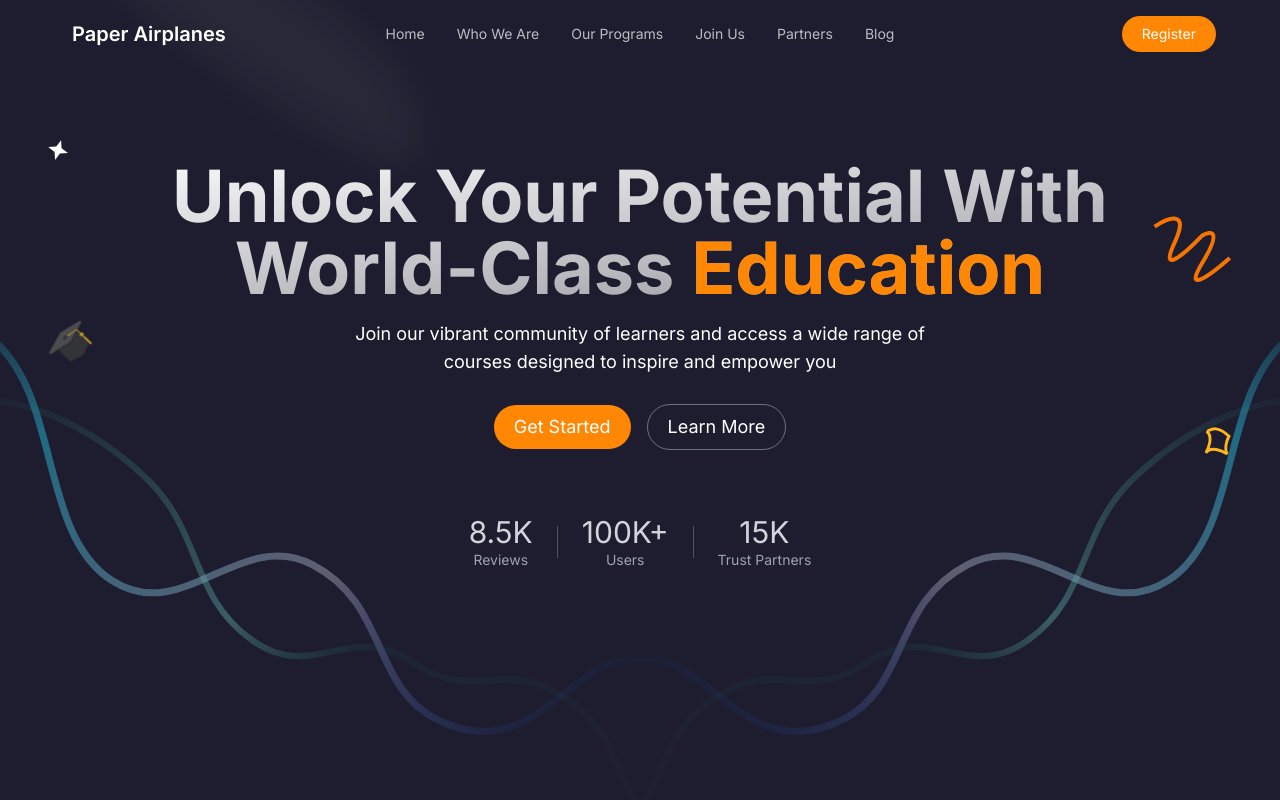
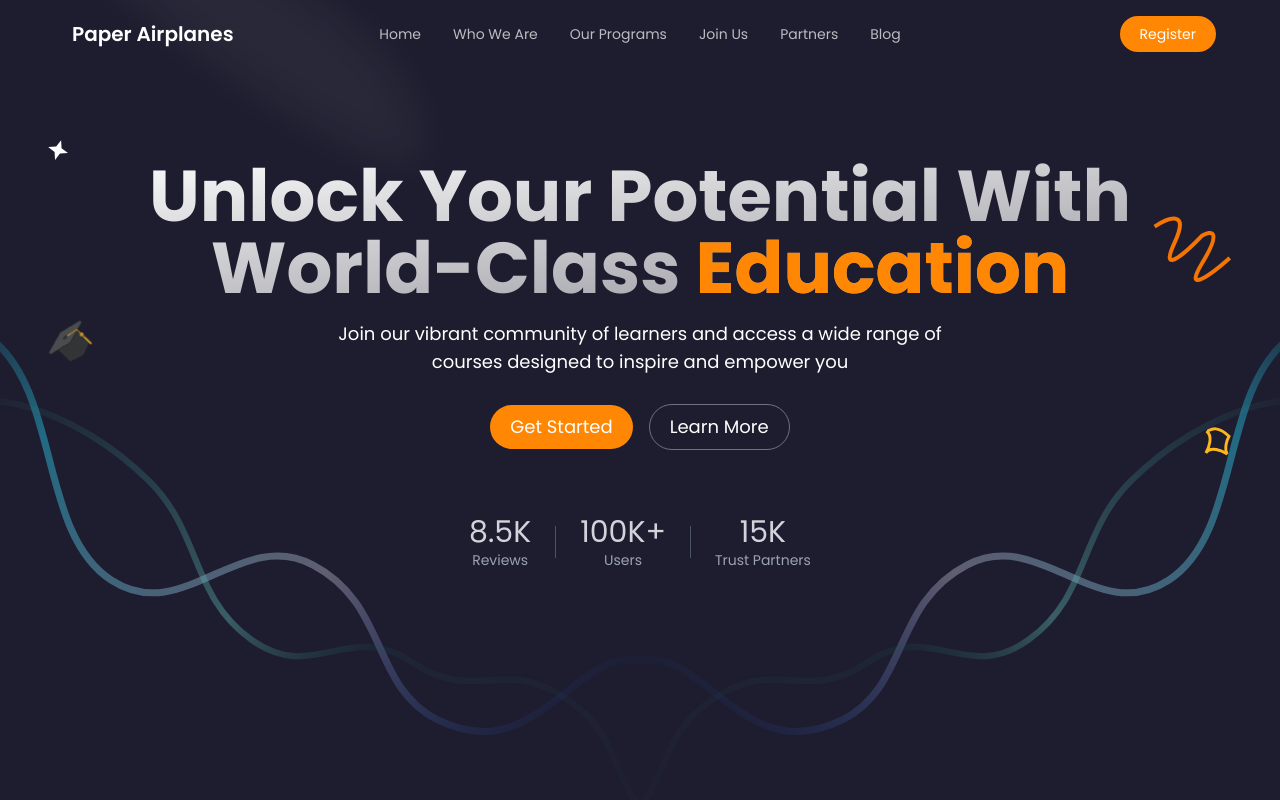
Before and after one commit to MastooraTurkmen/Paper-Airplanes-Project, a React (Vite) app: page / in a window 1280 px wide. Shown: the top 800 px of the page. Built offline with nearby package versions, Linux system fonts and the light colour scheme.

Commit message:
font updated

```diff
--- a/src/index.css
+++ b/src/index.css
@@ -14,9 +14,32 @@
 
 * {
   scroll-behavior: smooth;
-  font-family: 'Inter', sans-serif;
+  font-family: 'Poppins', sans-serif;
 }
 
 body {
   background-color: #1D1E2F;
 }
+
+/* Scroll bar customization */
+::-webkit-scrollbar {
+  width: 7px;
+  background: rgb(42, 51, 94);
+}
+
+/* Track */
+::-webkit-scrollbar-track {
+  box-shadow: inset 0 0 5px #fde047;
+  border-radius: 10px;
+}
+
+/* Handle */
+::-webkit-scrollbar-thumb {
+  background: #fddf47cc;
+  border-radius: 10px;
+}
+
+/* Handle on hover */
+::-webkit-scrollbar-thumb:hover {
+  opacity: 0.7;
+}
```
